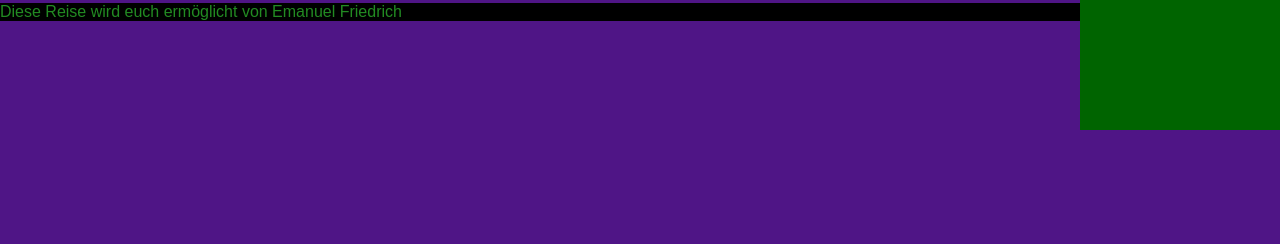
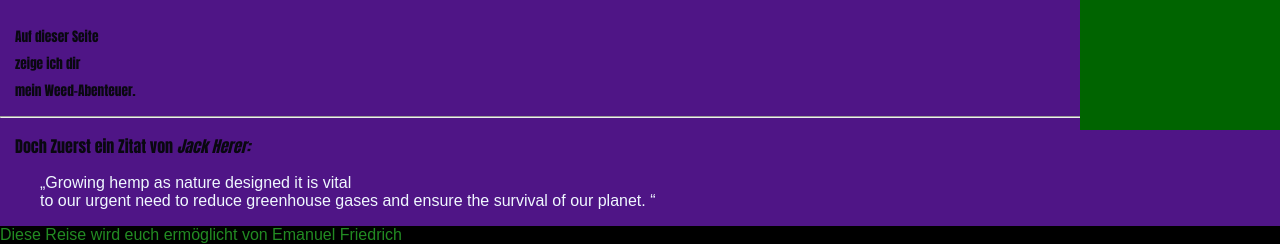
Before and after one commit to Eazy022/Flask_-bung, a Flask app: page / in a window 1280 px wide. Shown: the part 670-914 px from the top of the page. Before the commit the page ends 800 px from the top, so only its background shows below. Run offline with Flask 3, Linux system fonts and the light colour scheme; the visitor is signed in with stand-in values (Sample User, id 1).

Commit message:
create landing page

```diff
--- a/website/static/css_Styles.css
+++ b/website/static/css_Styles.css
@@ -84,6 +84,7 @@
 
     .navbar a:hover {
       display: flex;
+      flex-direction: column;
       background-color: goldenrod;
       width: 100%;
     }
--- a/website/templates/base.html
+++ b/website/templates/base.html
@@ -18,10 +18,11 @@
     <img src= "{{ url_for('static', filename='WeedAnimation.jpeg') }}" alt="My biggest Love" style="height: 100px; width: 200px;"
     >
       <div class="navbar-nav">
-      <a class="nav-item nav-link" id="login" href="/login">Login</a>
-      <a class="nav-item nav-link" id="sing-up" href="/sign-up">Sign-Up</a>
-      <a class="nav-item nav-link" id="logout" href="/logout">Logout</a>
-      <a class="nav-item nav-link" id="home" href="/">Home</a>
+        <a class="nav-item nav-link" id="home" href="/">Home</a>
+        <a class="nav-item nav-link" id="login" href="/login">Login</a>
+        <a class="nav-item nav-link" id="sing-up" href="/sign-up">Sign-Up</a>
+        <a class="nav-item nav-link" id="logout" href="/logout">Logout</a>
+
     </div>
     </navbar>
 </nav>
@@ -65,5 +66,5 @@
 
 </body>
   <main><div class="container1">{% block quote %} {% endblock %}</div></main>
-  </html>
   <footer>Diese Reise wird euch ermöglicht von Emanuel Friedrich</footer>
+    </html>
--- a/website/templates/home.html
+++ b/website/templates/home.html
@@ -8,4 +8,19 @@
  <h2>Schön, dass du da bist!</h2>
  <img src= "{{ url_for('static', filename='Unbenannt34.png') }}" alt="Disconchita Kush" width="480" height="480" title="I am Disconchita Kush"
     >
+     <p>
+      <sub>Auf dieser Seite <br> zeige ich dir <br> mein Weed-Abenteuer.</sub>
+    </p>
+
+  <hr>
+
+    <p>Doch Zuerst ein Zitat von <em> Jack Herer:</em></p>
+    </div>
+
+    <div class="blockquote">
+    <blockquote cite="https://www.azquotes.com/quote/130603?ref=cannabis">
+      <q>Growing hemp as nature designed it is vital <br> to our urgent need to reduce greenhouse gases and ensure the survival of our planet.
+      </q>
+    </blockquote>
+    </div>
  {% endblock %}
--- a/website/views.py
+++ b/website/views.py
@@ -1,5 +1,5 @@
 from flask import Blueprint, request, render_template
-from flask_login import current_user, login_required, logout_user
+from flask_login import current_user, login_required
 
 from . import db
 
@@ -7,6 +7,6 @@
 views = Blueprint("views", __name__)
 
 @views.route("/", methods=["GET", "POST"])
-@login_required
+
 def home():
         return render_template("home.html", user=current_user)
```
Also changed, not shown: website/templates/MyPlants.html (added).
